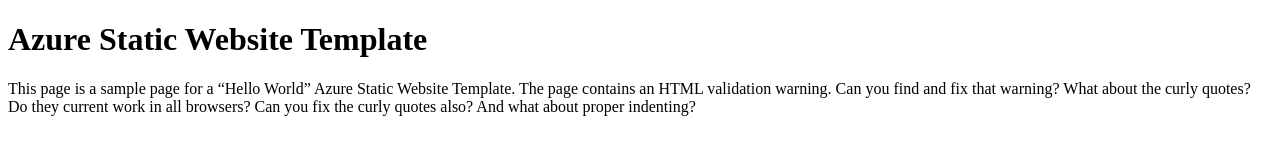
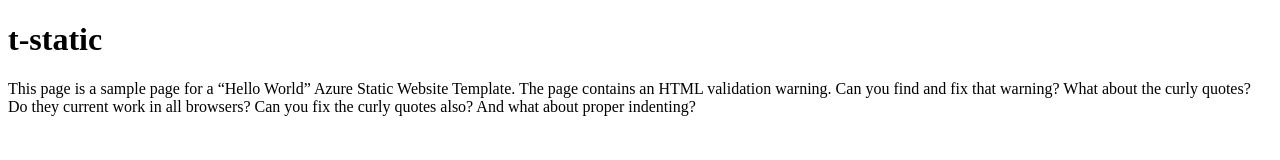
Before and after one commit to MJaime42-dev/t-static, a plain HTML site: page index.html in a window 1280 px wide. Drawn offline with Linux system fonts and the light colour scheme.

Commit message:
Update index.html

```diff
--- a/index.html
+++ b/index.html
@@ -1,10 +1,10 @@
 <!DOCTYPE html>
 <html>
 <head>
-<title>Hello World Azure Template</title>
+<title>t-static</title>
 </head>
 <body>
-<h1>Azure Static Website Template</h1>
+<h1>t-static</h1>
 <p>This page is a sample page for a “Hello World” Azure Static Website Template. The page contains an HTML validation warning.
 Can you find and fix that warning? What about the curly quotes? Do they current work in all browsers? Can you fix the curly
 quotes also? And what about proper indenting?</p>
```
